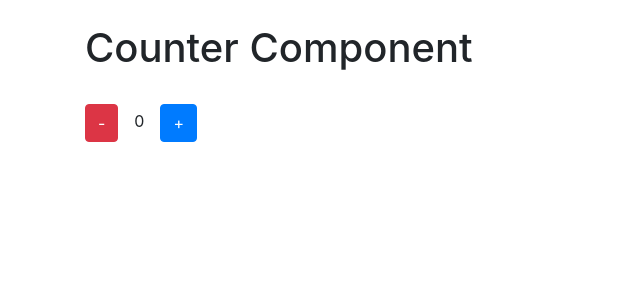
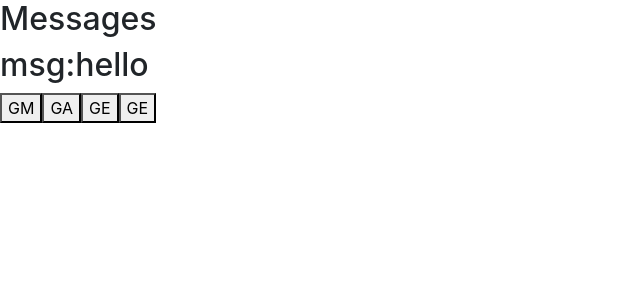
Before and after one commit to GUNAPATISANTHOSH/React, a React (Vite) app: page / in a window 1280 px wide. Shown: the top 300 px of the page, without its empty margins (0-640 px from the left). Built offline with nearby package versions, Linux system fonts and the light colour scheme.

Commit message:
messages

```diff
--- a/src/App.jsx
+++ b/src/App.jsx
@@ -29,12 +29,13 @@
 // }
 // export default App;
 // import Message  from "./State/Message";
-import Counter from "./State/Counter";
+// import Counter from "./State/Counter";
+import Messages from './State/Messages'
 import '../node_modules/bootstrap/dist/css/bootstrap.css'
 
 let App =()=>{
   return <div>
-    <Counter/>
+    <Messages/>
   </div>
 }
 export default App;
--- /dev/null
+++ b/src/State/Messages.jsx
@@ -0,0 +1,27 @@
+import { useState } from "react";
+
+let Messages=()=>{
+    let [msg,setMsg]=useState("hello")
+    let gmHandler=()=>{
+        setMsg("GOOD MORNING")
+    }
+    let gaHandler=()=>{
+        setMsg("GOOD AFTERNOON")
+    }
+    let geHandler=()=>{
+        setMsg("GOOD EVENING")
+    }
+    let gnHandler=()=>{
+        setMsg("GOOD NIGHT")
+    }
+
+    return <div>
+        <h2>Messages </h2>
+        <h2>msg:{msg}</h2>
+        <button onClick={gmHandler}>GM</button>
+        <button onClick={gaHandler}>GA</button>
+        <button onClick={geHandler}>GE</button>
+        <button onClick={gnHandler}>GE</button>
+    </div>
+}
+export default Messages;
```
Also changed, not shown: src/State/Message.jsx (+14 -4 lines).
